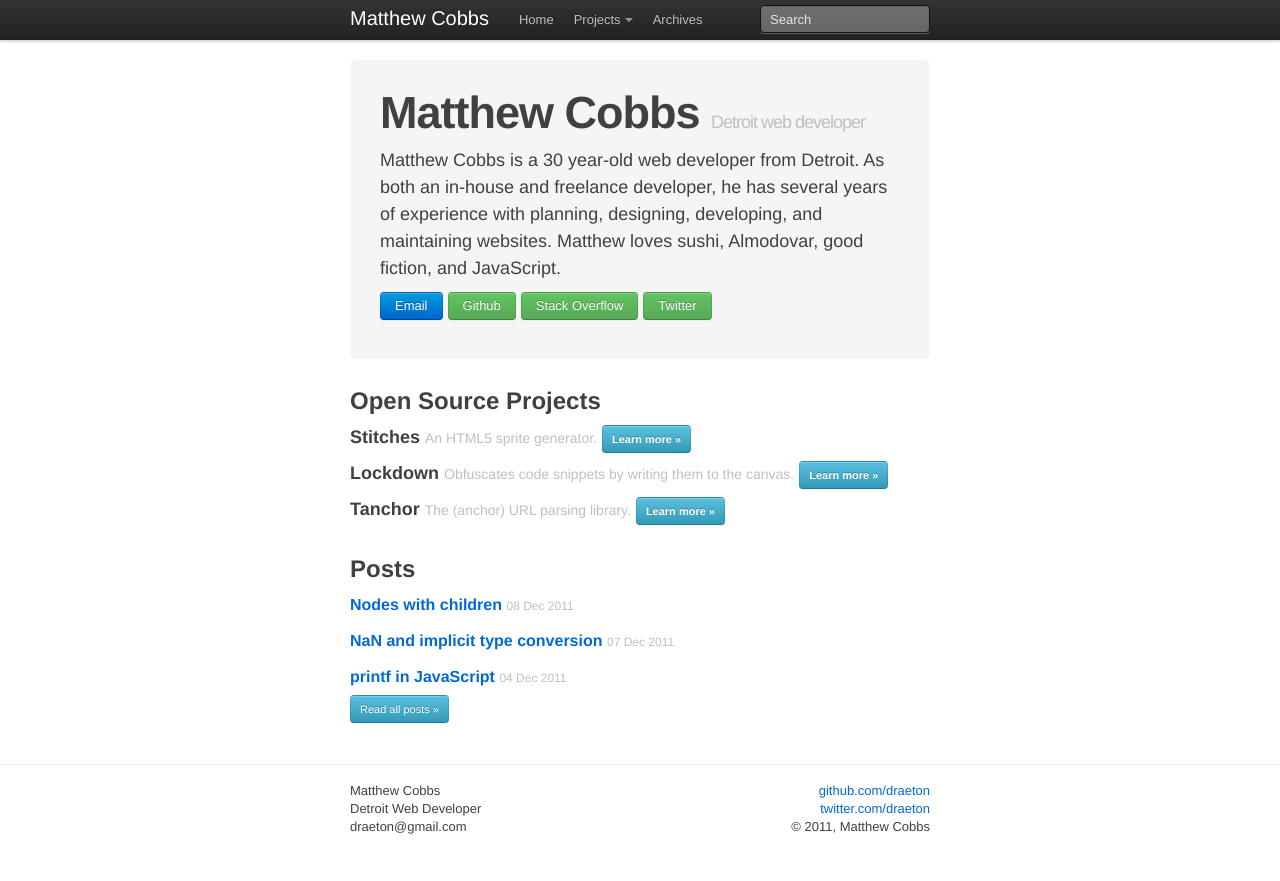
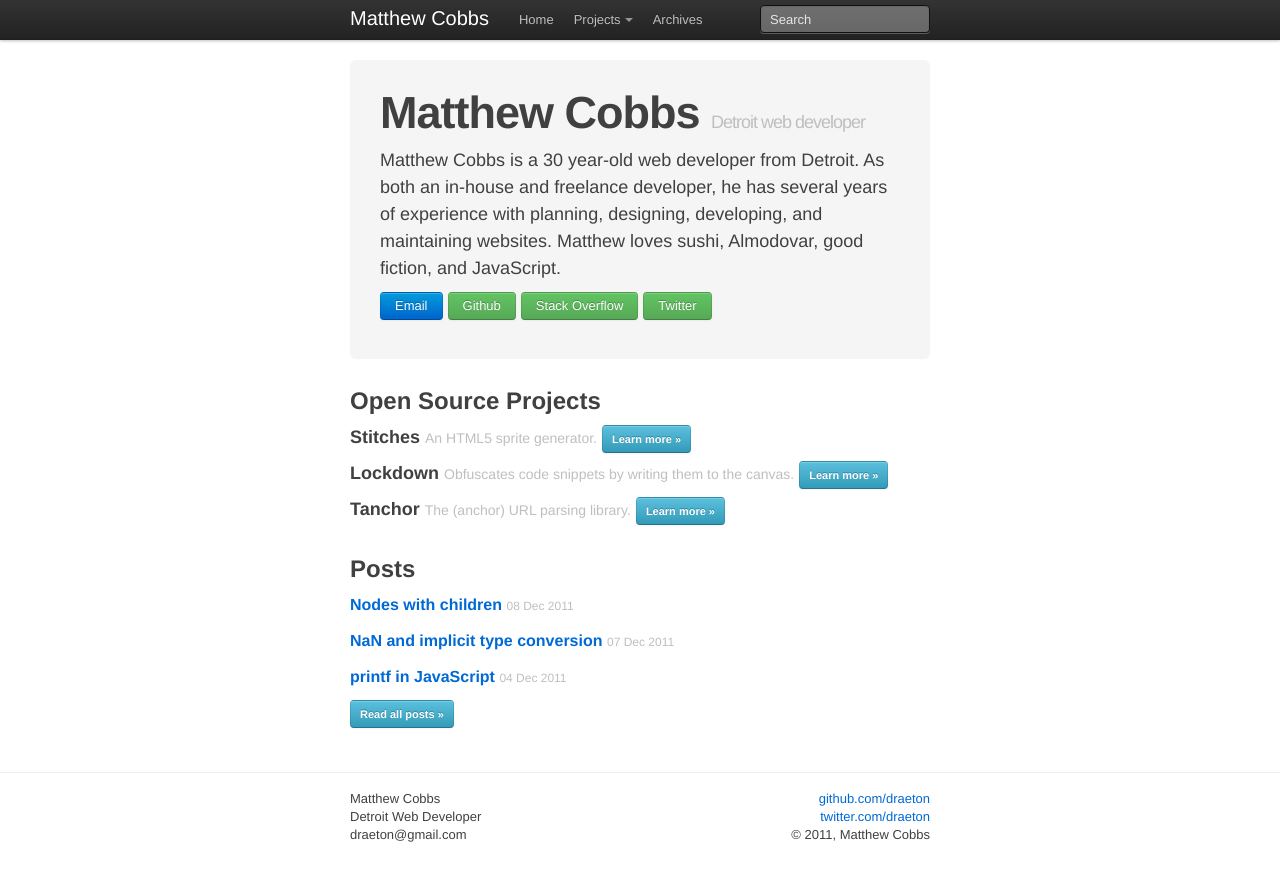
Before and after one commit to draeton/draeton.github.com, a Jekyll site: the page built from index.html, in a window 1280 px wide. Shown: the top 881 px of the page. Built offline with Jekyll 4.4.1, drawn with Linux system fonts in a browser that asks for light colours; nearby versions of some CDN libraries; Markdown is read by kramdown in place of the engine named in the settings; the list of posts is cut into pages by our own code.

Commit message:
moved all posts button

```diff
--- a/index.html
+++ b/index.html
@@ -48,7 +48,7 @@
 
 {% endfor %}
 
-    <p><a href="/archives.html" class="btn small info">Read all posts &raquo;</a></p>
+    <h4><a href="/archives.html" class="btn small info">Read all posts &raquo;</a></h4>
 </section>
 <!-- end section -->
 
```
